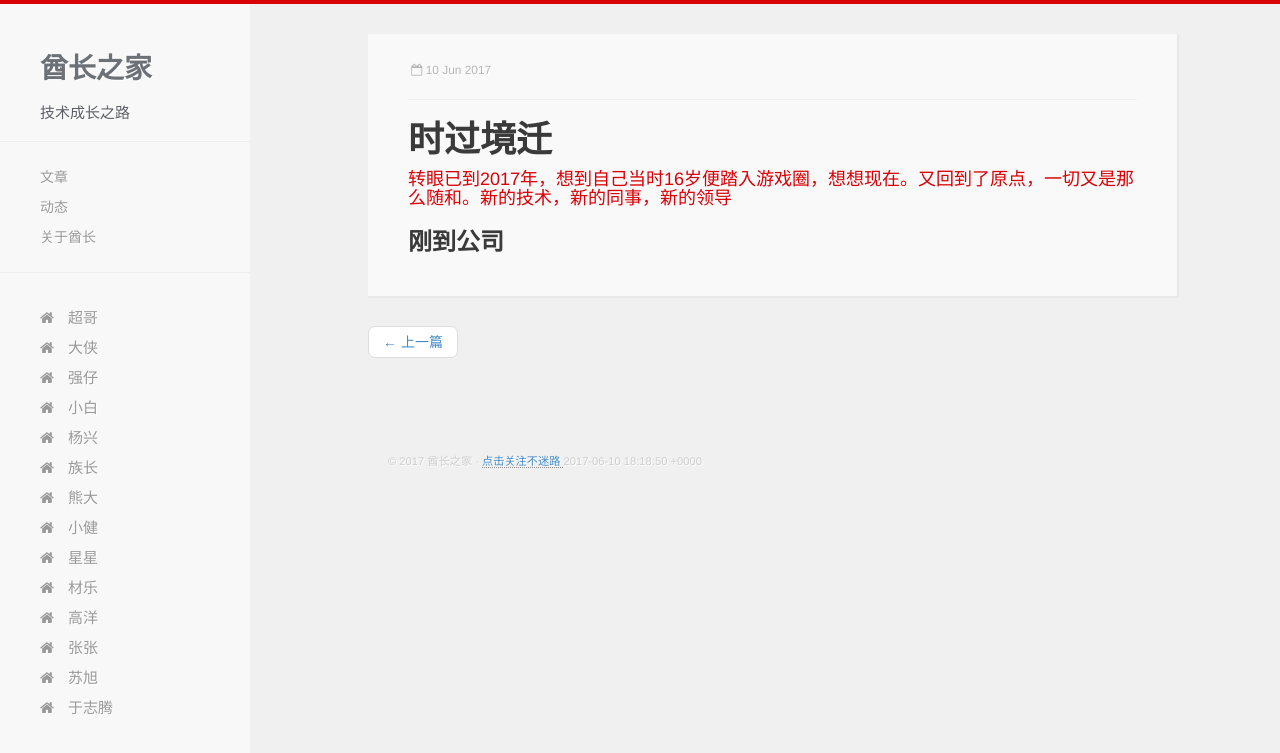
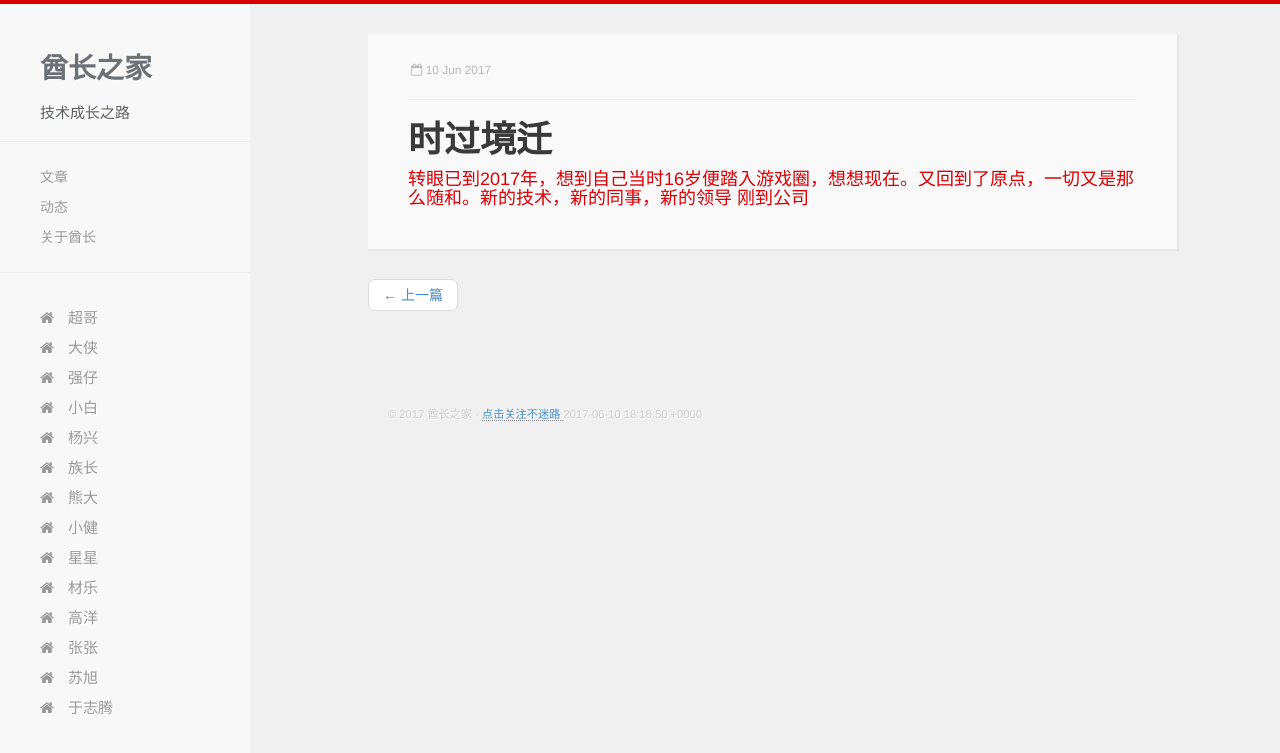
Before and after one commit to big-chief/big-chief.github.io, a Jekyll site: the page built from _posts/2017-06-11-重回游戏圈.markdown, in a window 1280 px wide. Shown: the top 753 px of the page. Built offline with Jekyll 4.4.1, drawn with Linux system fonts in a browser that asks for light colours; Markdown is read by kramdown in place of the engine named in the settings.

Commit message:
no message

```diff
--- a/_posts/2017-06-11-重回游戏圈.markdown
+++ b/_posts/2017-06-11-重回游戏圈.markdown
@@ -1,8 +1,5 @@
 ---
 title: 重回游戏圈
 ---
-
 #时过境迁
-####转眼已到2017年，想到自己当时16岁便踏入游戏圈，想想现在。又回到了原点，一切又是那么随和。新的技术，新的同事，新的领导
-
-###刚到公司
+####转眼已到2017年，想到自己当时16岁便踏入游戏圈，想想现在。又回到了原点，一切又是那么随和。新的技术，新的同事，新的领导  刚到公司
```
